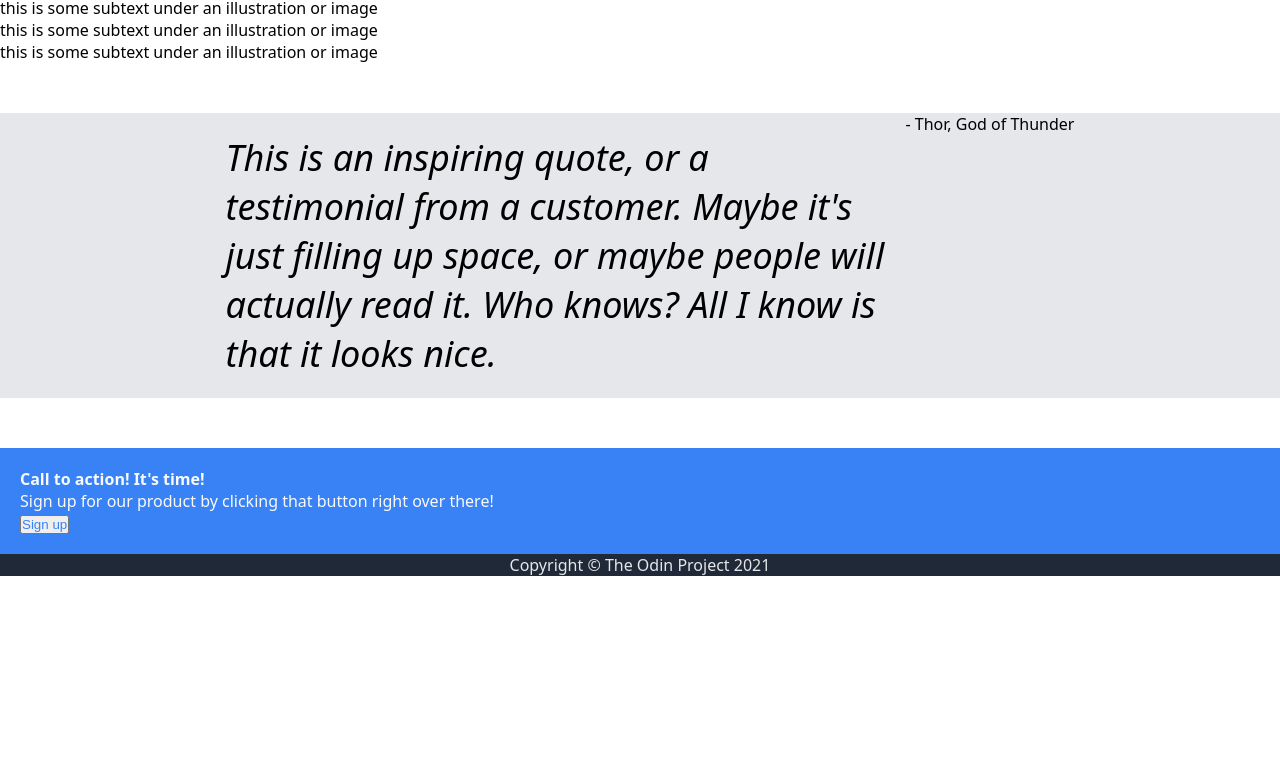
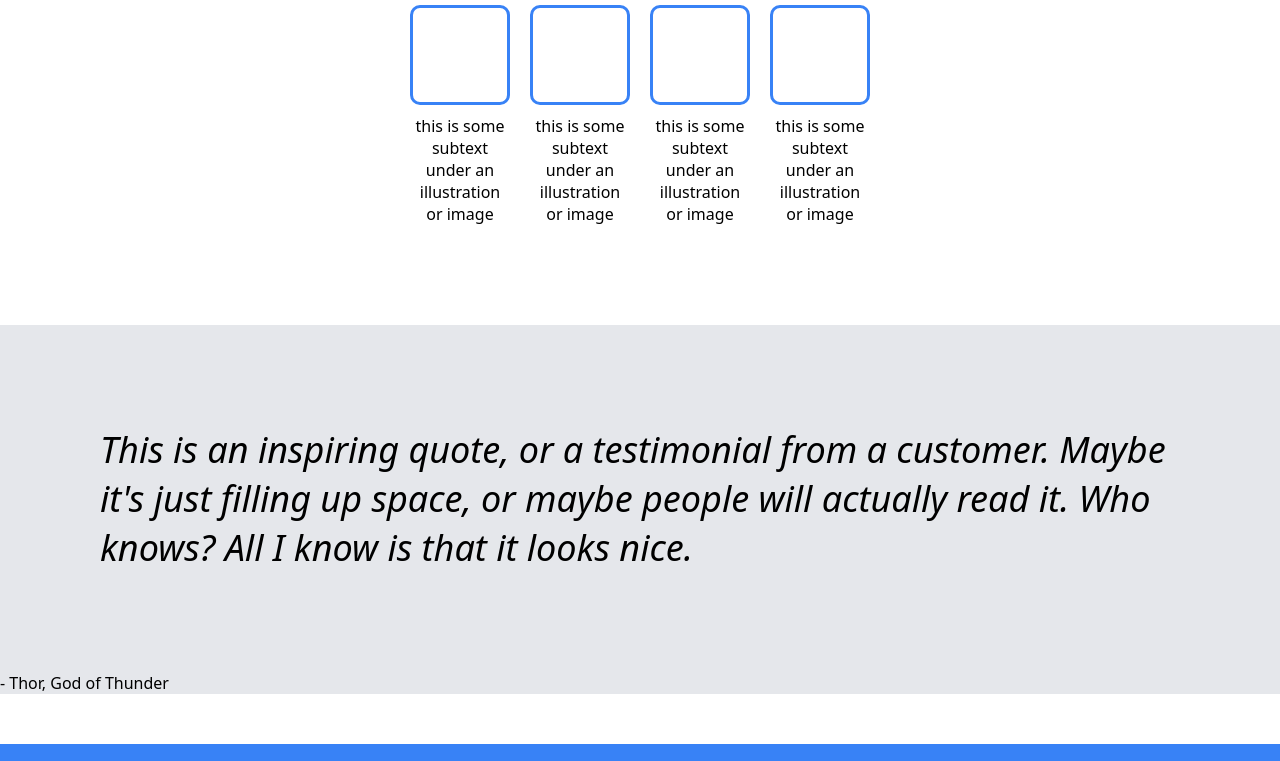
Before and after one commit to mercury-Hg80/landing-page, a plain HTML site: page index.html in a window 1280 px wide. Shown: the part 303-1064 px from the top of the page. Before the commit the page ends 879 px from the top, so only its background shows below. Drawn offline with Linux system fonts and the light colour scheme.

Commit message:
fix: adjust width for center boxes subtext

```diff
--- a/style.css
+++ b/style.css
@@ -52,20 +52,39 @@ a {
     font-size: 36px;
     color: #1F2937;
     font-weight: 900;
+    margin-bottom: 30px;
+    text-align: center;
 }
 
 .center-content-container {
+    display: flex;
+    justify-content: center;
+    gap: 20px;
+    margin-top: 10px;
+}
+
+.box-one-info, .box-two-info, .box-three-info, .box-four-info {
     display:flex;
-    flex-direction: column;
-    background:transparent;
-    margin-bottom: 50px;
+    justify-content: center;
+    text-align:center;
+    width: 100px;
+    flex-wrap:wrap;
 }
 
 .center-boxes {
     display:flex;
-    flex-direction: column;
+    flex-direction: row;
     justify-content: center;
-    align-items: row;
+    gap: 20px;
+    flex-shrink: 0;
+}
+
+.box-one, .box-two, .box-three, .box-four {
+    border-radius: 10px;
+    height: 100px;
+    width: 100px;
+    border-style: solid;
+    border-color:#3882f6
 }
 
 .footer {
@@ -85,19 +104,19 @@ button {
     color: #3882f6
 }
 
+
 .testimonial {
-    display:flex;
-    flex-wrap: wrap;
-    justify-content: center;
+    display: flex;
+    flex-direction: column;
     background: #e5e7eb;
-    margin-bottom: 50px;
+    margin-top:100px;
+    margin-bottom:50px;
 }
 
 .testimonial-text {
     font-size: 36px;
     font-style: italic;
-    padding: 20px;
-    width: 700px;
+    padding: 100px;
 }
 
 .call-to-action-banner {
```
